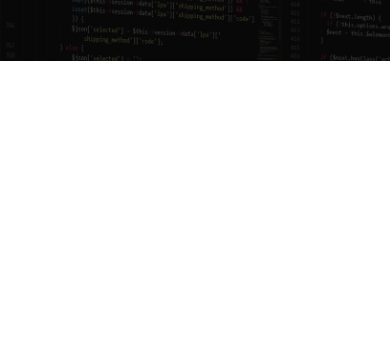
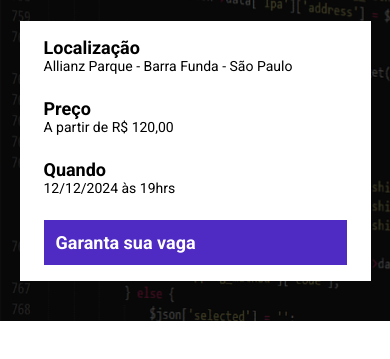
Before and after one commit to david-pr0/ebac_tech_talks, a website built with Parcel: page src/index.html in a window 390 px wide. Shown: the part 179-538 px from the top of the page. Built offline with nearby package versions, Linux system fonts and the light colour scheme.

Commit message:
finalizando o hero

```diff
--- a/src/index.html
+++ b/src/index.html
@@ -16,6 +16,25 @@
             <p class="hero__text">
                 O maior evento de tecnologia do Brasil começa em 10d 12h 20m 15s
             </p>
+            <div class="infos-bar">
+                <ul class="infos-bar__infos">
+                    <li class="infos-bar__infos__item">
+                        <b>Localização</b>
+                        Allianz Parque - Barra Funda - São Paulo
+                    </li>
+                    <li class="infos-bar__infos__item">
+                        <b>Preço</b>
+                        A partir de R$ 120,00
+                    </li>
+                    <li class="infos-bar__infos__item">
+                        <b>Quando</b>
+                        12/12/2024 às 19hrs
+                    </li>
+                </ul>
+                <a class="button button--primary" href="#">
+                    Garanta sua vaga
+                </a>
+            </div>
         </div>
     </header>
     <script src="./scripts/main.js"></script>
--- /dev/null
+++ b/src/styles/components/_buttons.scss
@@ -0,0 +1,24 @@
+.button {
+    padding: 12px;
+    font-size: 18px;
+    font-weight: bold;
+    text-decoration: none;
+    text-align: center;
+    white-space: nowrap;
+
+    &--primary {
+        color: #fff;
+        background-color: #4F2AC3;
+    }
+
+    @media (max-width: 1024px) {
+        display: flex;
+        align-items: center;
+    }
+
+    @media (max-width: 640px) {
+        display: flex;
+        align-items: center;
+        width: 100%;
+    }
+}
--- /dev/null
+++ b/src/styles/components/_infos_bar.scss
@@ -0,0 +1,41 @@
+.infos-bar {
+    padding: 16px 24px;
+    background-color: #fff;
+    display: flex;
+    justify-content: space-between;
+
+    &__infos {
+        display: flex;
+        gap: 40px;
+
+        &__item {
+            list-style: none;
+            font-size: 14px;
+            color: #000;
+
+            b {
+                font-size: 18px;
+                display: block;
+                color: #000;
+            }
+        }
+    }
+
+    @media (max-width: 1024px) {
+        &__infos {
+            gap: 16px;
+        }
+    }
+
+    @media (max-width: 640px) {
+        display: block;
+
+        &__infos {
+            display: block;
+
+            &__item {
+                margin-bottom: 24px;
+            }
+        }
+    }
+}
--- a/src/styles/main.scss
+++ b/src/styles/main.scss
@@ -1,4 +1,6 @@
 @use 'hero';
+@use './components/infos_bar';
+@use './components/buttons';
 
 * {
     margin: 0;
```
